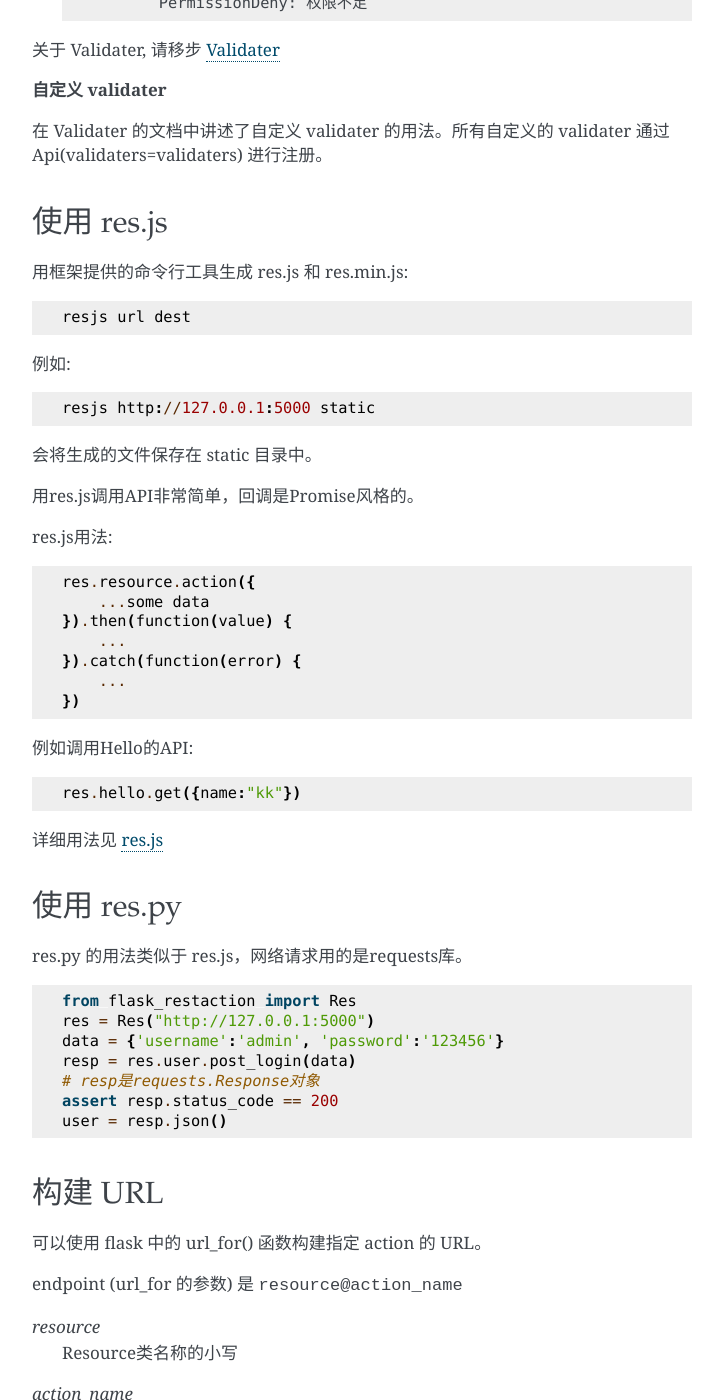
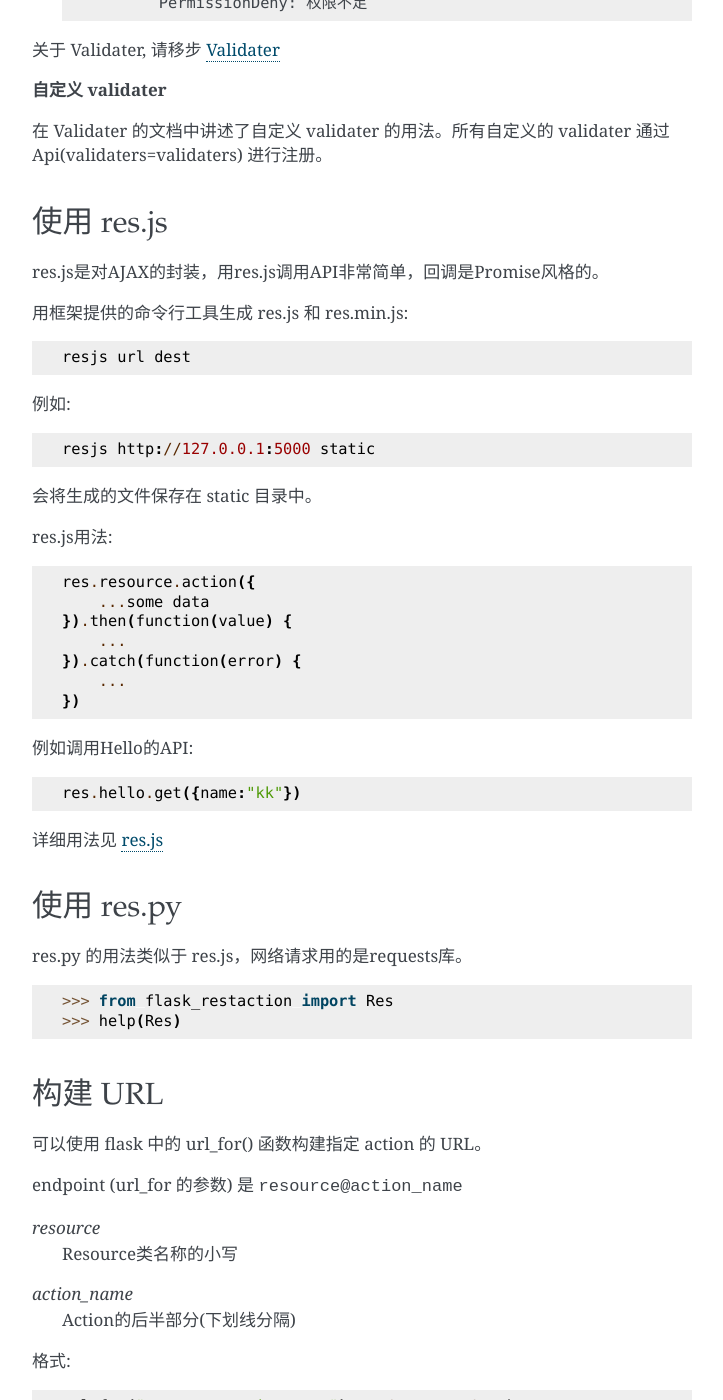
Before and after one commit to guyskk/flask-restaction, a Sphinx documentation site: the page built from docs/source/quickstart.rst, in a window 1280 px wide and 1400 px high, scrolled down 1993 px. Shown: the whole window, without its empty margins (388-1111 px from the left). Built offline with Sphinx 7.4.7, drawn with Linux system fonts in a browser that asks for light colours; some of the changed text lies outside the part shown.

Commit message:
update document

```diff
--- a/docs/source/quickstart.rst
+++ b/docs/source/quickstart.rst
@@ -112,6 +112,8 @@
 使用 res.js
 -----------
 
+res.js是对AJAX的封装，用res.js调用API非常简单，回调是Promise风格的。
+
 用框架提供的命令行工具生成 res.js 和 res.min.js::
 
     resjs url dest
@@ -121,8 +123,6 @@
     resjs http://127.0.0.1:5000 static
 
 会将生成的文件保存在 static 目录中。
-
-用res.js调用API非常简单，回调是Promise风格的。
 
 res.js用法::
 
@@ -149,13 +149,8 @@
 
 .. code-block:: python
 
-    from flask_restaction import Res
-    res = Res("http://127.0.0.1:5000")
-    data = {'username':'admin', 'password':'123456'}
-    resp = res.user.post_login(data)
-    # resp是requests.Response对象
-    assert resp.status_code == 200
-    user = resp.json()
+    >>> from flask_restaction import Res
+    >>> help(Res)
 
 
 构建 URL
--- a/docs/source/resjs.rst
+++ b/docs/source/resjs.rst
@@ -3,10 +3,10 @@
 res.js
 ======
 
-此文件是根据后端 API 自动生成。
+res.js是用框架提供的命令行工具自动生成的。
 
-发出请求时会自动添加 auth-token(Authorization) 请求头,
-收到响应后会自动将响应头中的 auth-token(Authorization) 储存在浏览器 localStorage 中。
+发出请求时会自动添加 auth token(Authorization) 请求头,
+收到响应后会自动将响应头中的 auth token(Authorization) 储存在浏览器 localStorage 中。
 
 用法::
 
```
Also changed, not shown: other parts of docs/source/quickstart.rst (+1 -1 lines), 1 other file.
